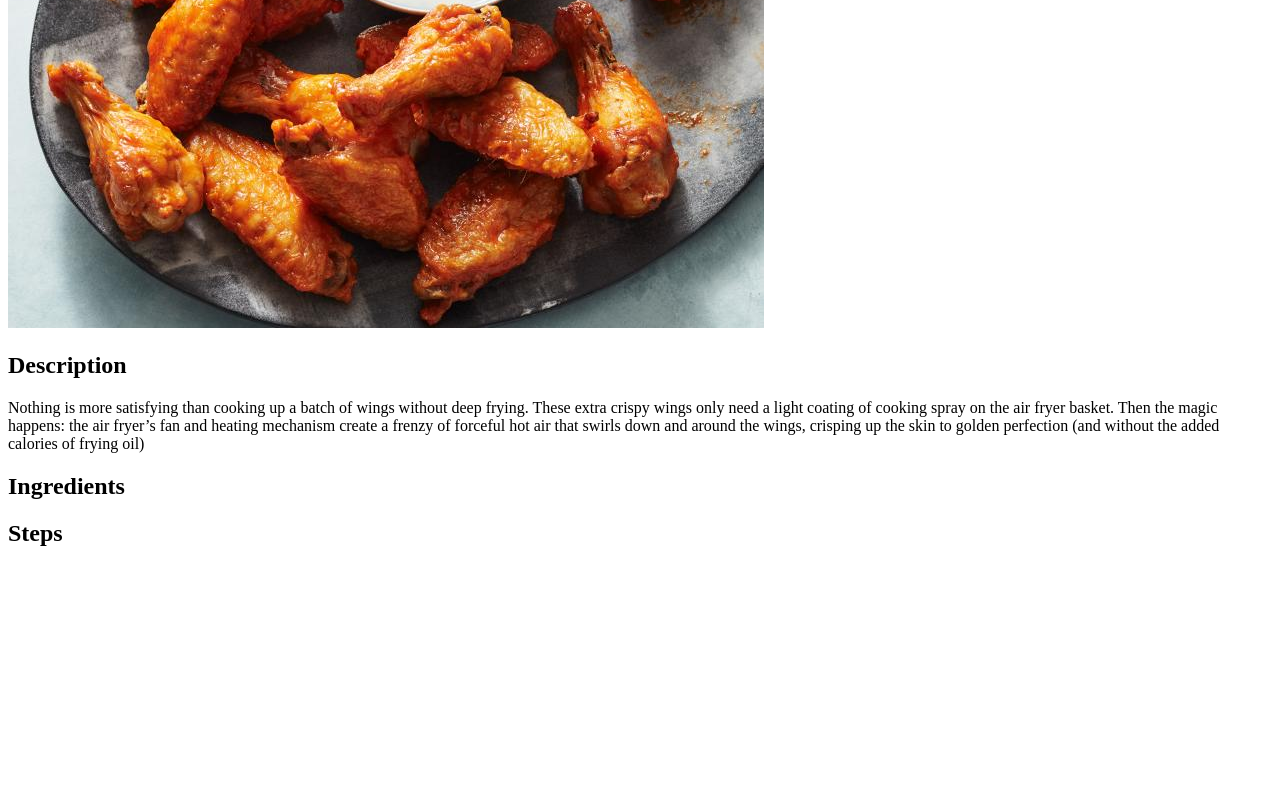
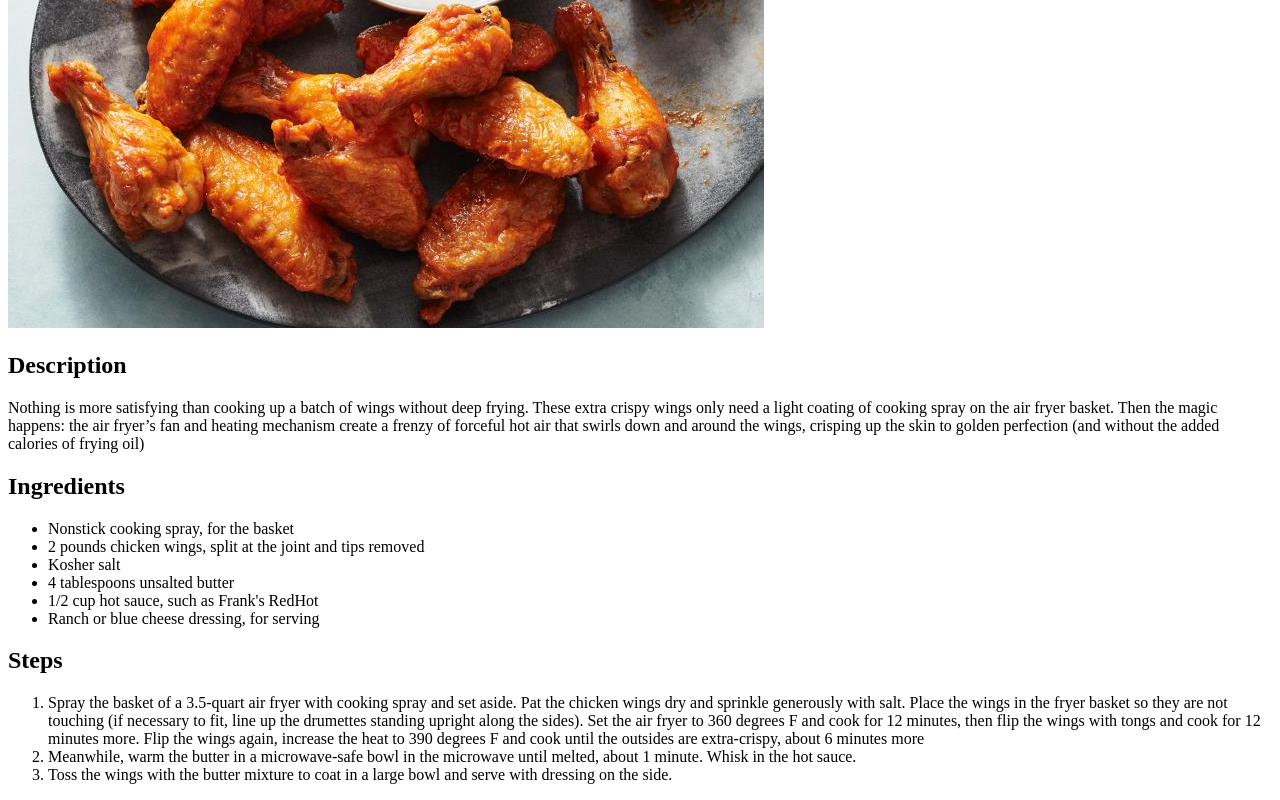
Before and after one commit to btabella/odin-recipes, a plain HTML site: page recipes/chicken-wing.html in a window 1280 px wide. Shown: the part 319-1119 px from the top of the page. Before the commit the page ends 885 px from the top, so only its background shows below. Drawn offline with Linux system fonts and the light colour scheme.

Commit message:
Add ingredients and steps to chicken-wing.html

```diff
--- a/recipes/chicken-wing.html
+++ b/recipes/chicken-wing.html
@@ -11,12 +11,21 @@
     <img src="../images/chicken-wings.jpeg" alt="A picture of delicious chicken wings">
     <h2>Description</h2>
         <p>Nothing is more satisfying than cooking up a batch of wings without deep
-            frying. These extra crispy wings only need a light coating of cooking spray
-            on the air fryer basket. Then the magic happens: the air fryer’s fan and
-            heating mechanism create a frenzy of forceful hot air that swirls down and
-            around the wings, crisping up the skin to golden perfection (and without the
-            added calories of frying oil)</p>
+            frying. These extra crispy wings only need a light coating of cooking spray on the air fryer basket. Then the magic happens: the air fryer’s fan and heating mechanism create a frenzy of forceful hot air that swirls down and around the wings, crisping up the skin to golden perfection (and without the added calories of frying oil)</p>
     <h2>Ingredients</h2>
+            <ul>
+                <li>Nonstick cooking spray, for the basket</li>
+                <li>2 pounds chicken wings, split at the joint and tips removed</li>
+                <li>Kosher salt </li>
+                <li>4 tablespoons unsalted butter </li>
+                <li>1/2 cup hot sauce, such as Frank's RedHot </li>
+                <li>Ranch or blue cheese dressing, for serving</li>
+            </ul>
     <h2>Steps</h2>
+            <ol>
+                <li>Spray the basket of a 3.5-quart air fryer with cooking spray and set aside. Pat the chicken wings dry and sprinkle generously with salt. Place the wings in the fryer basket so they are not touching (if necessary to fit, line up the drumettes standing upright along the sides). Set the air fryer to 360 degrees F and cook for 12 minutes, then flip the wings with tongs and cook for 12 minutes more. Flip the wings again, increase the heat to 390 degrees F and cook until the outsides are extra-crispy, about 6 minutes more</li>
+                <li>Meanwhile, warm the butter in a microwave-safe bowl in the microwave until melted, about 1 minute. Whisk in the hot sauce. </li>
+                <li>Toss the wings with the butter mixture to coat in a large bowl and serve with dressing on the side.</li>
+            </ol>
 </body>
 </html>
```
